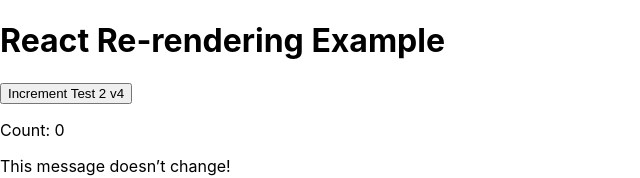
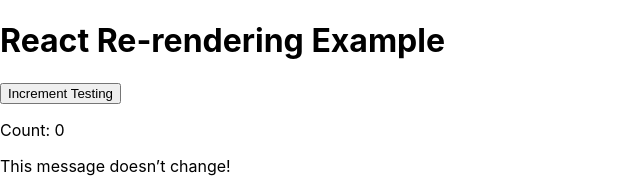
Before and after one commit to DevHerme/Foundry, a React (Create React App) app in the folder frontend/: page / in a window 1280 px wide. Shown: the top 178 px of the page, without its empty margins (0-640 px from the left). Built offline with nearby package versions, Linux system fonts and the light colour scheme.

Commit message:
Main commit - Version 0.0.0.2.0

```diff
--- a/frontend/src/App.js
+++ b/frontend/src/App.js
@@ -12,7 +12,7 @@ const Counter = () => {
 
   return (
     <div>
-      <button onClick={handleClick}>Increment Test 2 v4</button>
+      <button onClick={handleClick}>Increment Testing</button>
       <p>Count: {count}</p>
     </div>
   );
```
